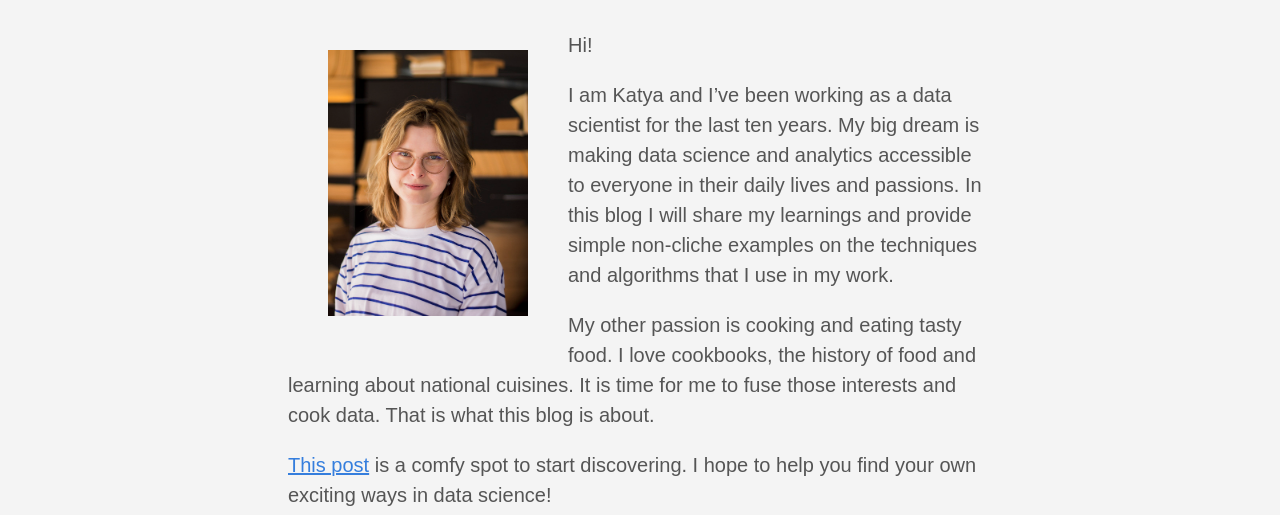
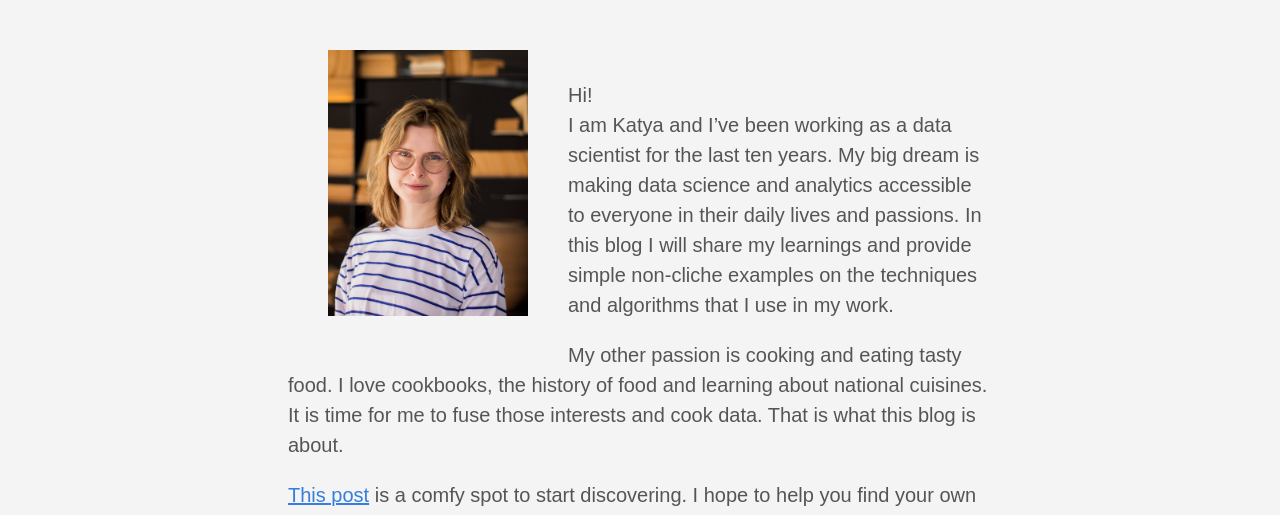
Before and after one commit to cookingdatablog/cookingdatablog.github.io, a plain HTML site: page about/index.html in a window 1280 px wide. Shown: the part 565-1080 px from the top of the page. Drawn offline with Linux system fonts and the light colour scheme.

Commit message:
fixes about aligning

```diff
--- a/about/index.html
+++ b/about/index.html
@@ -147,11 +147,13 @@
         </h1>
       </header>
       <div class="nested-copy-line-height lh-copy f4 nested-links mid-gray">
-        <figure class="fl"><img src="/images/about_me_small.jpg" width="200"/>
+        <p><figure class="fl"><img src="/images/about_me_small.jpg" width="200"/>
 </figure>
 
-<p>Hi!</p>
-<p>I am Katya and I&rsquo;ve been working as a data scientist for the last ten years. My big dream is making data science and analytics accessible to everyone in their daily lives and passions. In this blog I will share my learnings and provide simple non-cliche examples on the techniques and algorithms that I use in my work.</p>
+
+ </p>
+<p>Hi!<br>
+I am Katya and I&rsquo;ve been working as a data scientist for the last ten years. My big dream is making data science and analytics accessible to everyone in their daily lives and passions. In this blog I will share my learnings and provide simple non-cliche examples on the techniques and algorithms that I use in my work.</p>
 <p>My other passion is cooking and eating tasty food. I love cookbooks, the history of food and learning about national cuisines. It is time for me to fuse those interests and cook data. That is what this blog is about.</p>
 <p><a href="https://cookingdatablog.github.io/post/steps_formulate_good_questions_for_data_analysis/">This post</a> is a comfy spot to start discovering. I hope to help you find your own exciting ways in data science!</p>
 <p>Contact me if you would like me to participate in a workshop or give a talk. I am always curious! <a href="mailto:coding.littlepanda@gmail.com">coding.littlepanda@gmail.com</a></p>
```
